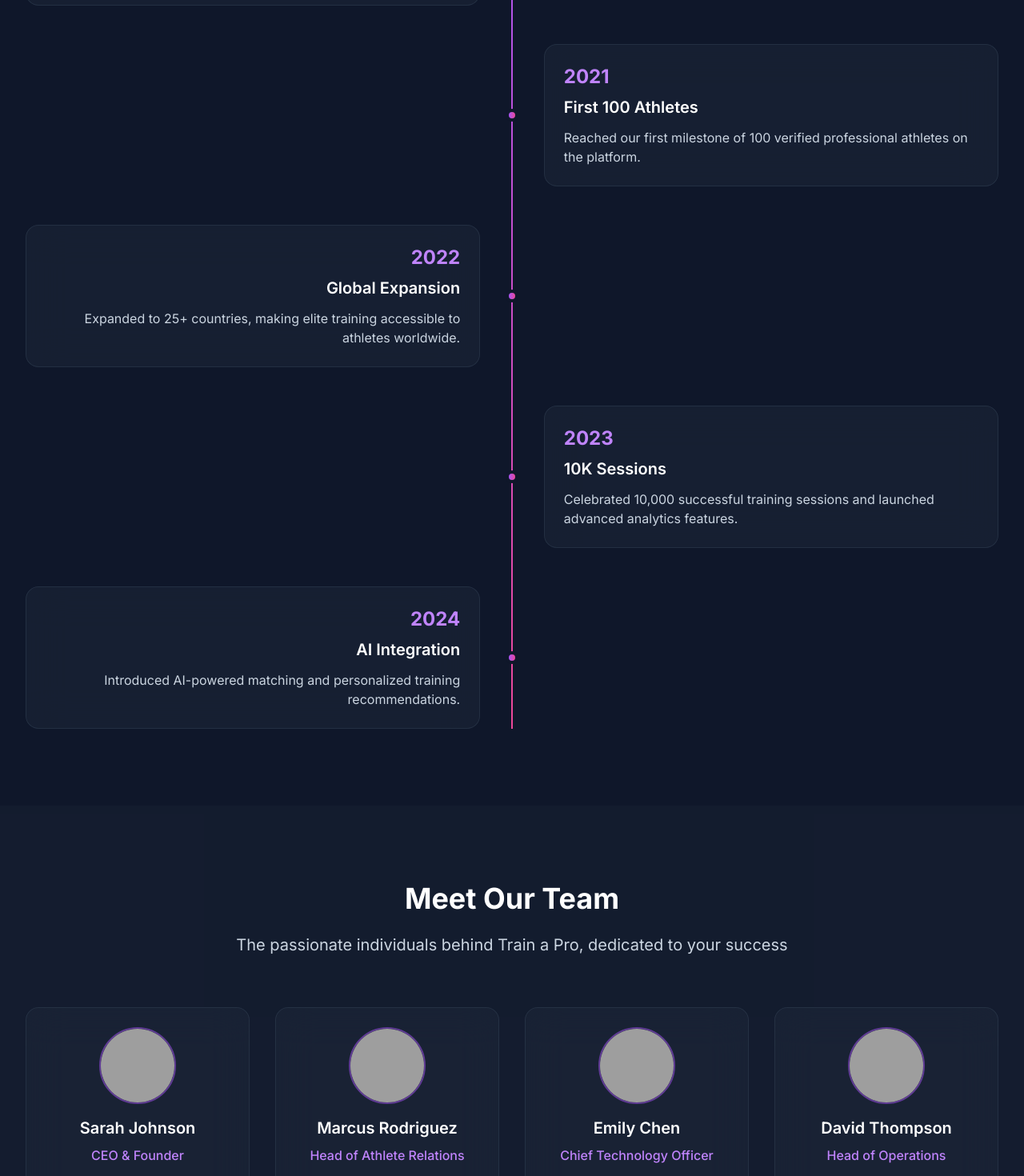
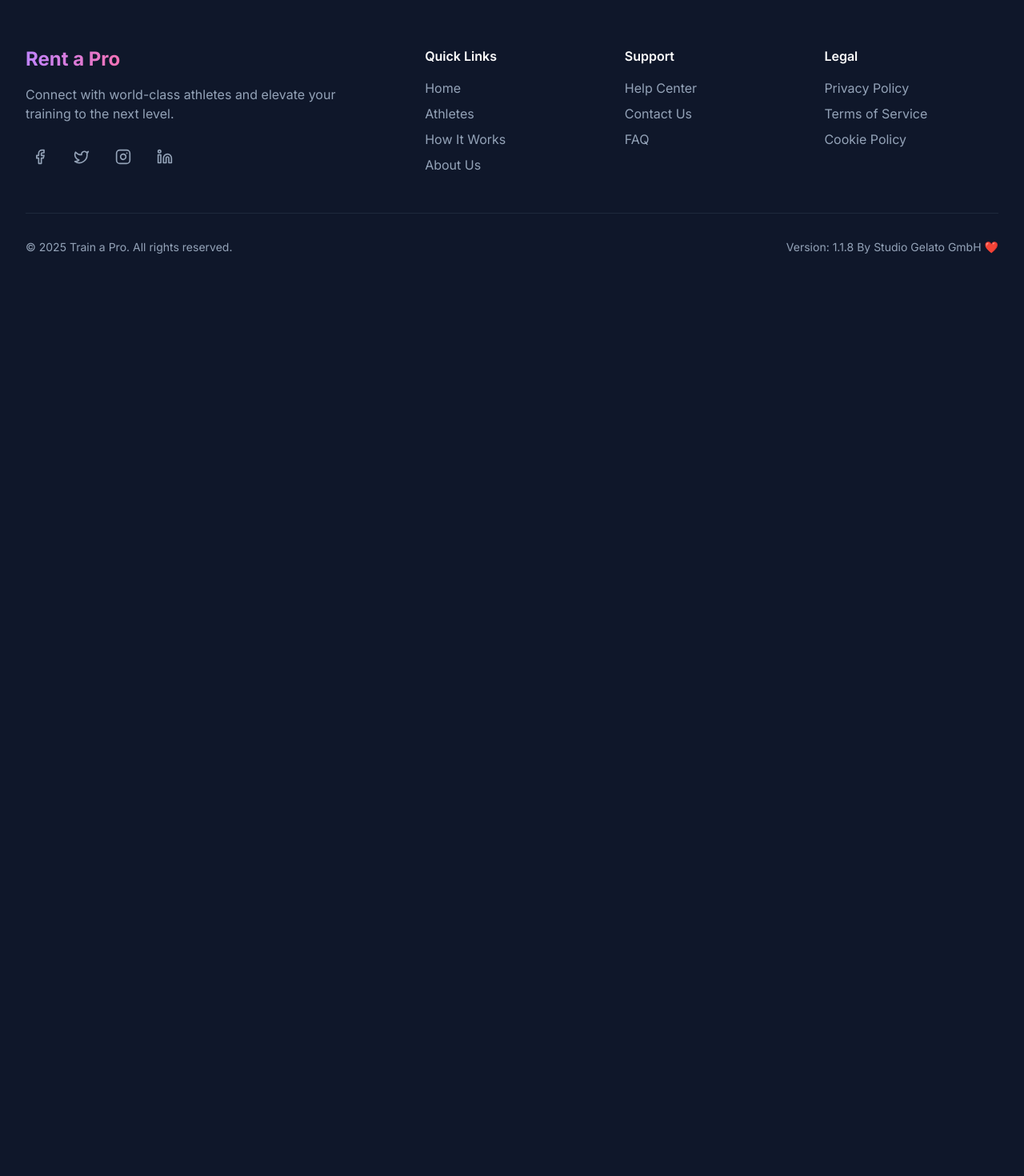
Before and after one commit to nasimmdemon/rent-a-pro, a Next.js app: page /about in a window 1280 px wide. Shown: the part 2540-4010 px from the top of the page at 80% size. After the commit the page ends 2923 px from the top, so only its background shows below. Built offline with nearby package versions, Linux system fonts and the light colour scheme; grey boxes are pictures that could not be loaded.

Commit message:
Unnecessary Pages Hidden

```diff
--- a/app/about/page.tsx
+++ b/app/about/page.tsx
@@ -218,7 +218,7 @@ export default function AboutPage() {
       </section>
 
       {/* Our Journey */}
-      <section className="py-24">
+      {/*<section className="py-24">
         <div className="max-w-7xl mx-auto px-4 sm:px-6 lg:px-8">
           <motion.div
             variants={shouldReduceMotion ? reducedMotionFadeIn : fadeInUp}
@@ -235,7 +235,7 @@ export default function AboutPage() {
 
           <div className="relative">
             {/* Timeline Line */}
-            <div className="absolute left-1/2 transform -translate-x-1/2 w-0.5 h-full bg-gradient-to-b from-purple-500 to-pink-500" />
+         {/*   <div className="absolute left-1/2 transform -translate-x-1/2 w-0.5 h-full bg-gradient-to-b from-purple-500 to-pink-500" />
 
             <motion.div
               variants={shouldReduceMotion ? reducedMotionFadeIn : staggerContainer}
@@ -262,20 +262,20 @@ export default function AboutPage() {
                   </div>
 
                   {/* Timeline Dot */}
-                  <div className="relative z-10">
+                  {/* <div className="relative z-10">
                     <div className="w-4 h-4 bg-gradient-to-r from-purple-500 to-pink-500 rounded-full border-4 border-slate-900" />
-                  </div>
+                  </div> */}
 
-                  <div className="w-1/2" />
-                </motion.div>
-              ))}
+                  {/* <div className="w-1/2" />
+                </motion.div> */}
+              {/* ))}
             </motion.div>
           </div>
         </div>
-      </section>
+      </section> */}
 
       {/* Our Team */}
-      <section className="py-24 bg-slate-800/30">
+      {/* <section className="py-24 bg-slate-800/30">
         <div className="max-w-7xl mx-auto px-4 sm:px-6 lg:px-8">
           <motion.div
             variants={shouldReduceMotion ? reducedMotionFadeIn : fadeInUp}
@@ -328,7 +328,7 @@ export default function AboutPage() {
             ))}
           </motion.div>
         </div>
-      </section>
+      </section> */}
 
       {/* CTA Section */}
       <section className="py-24 bg-gradient-to-r from-purple-500/10 to-pink-500/10">
--- a/components/Footer.tsx
+++ b/components/Footer.tsx
@@ -134,7 +134,7 @@ export default function Footer() {
             © {new Date().getFullYear()} Train a Pro. {t("footer.allRightsReserved")}
           </p>
           <div className="flex items-center space-x-4 mt-4 md:mt-0">
-            <span className="text-slate-400 text-sm">Version: 1.1.7 Under Development by Adi ❤️</span>
+            <span className="text-slate-400 text-sm">Version: 1.1.8 By Studio Gelato GmbH ❤️</span>
           </div>
         </motion.div>
       </div>
```
